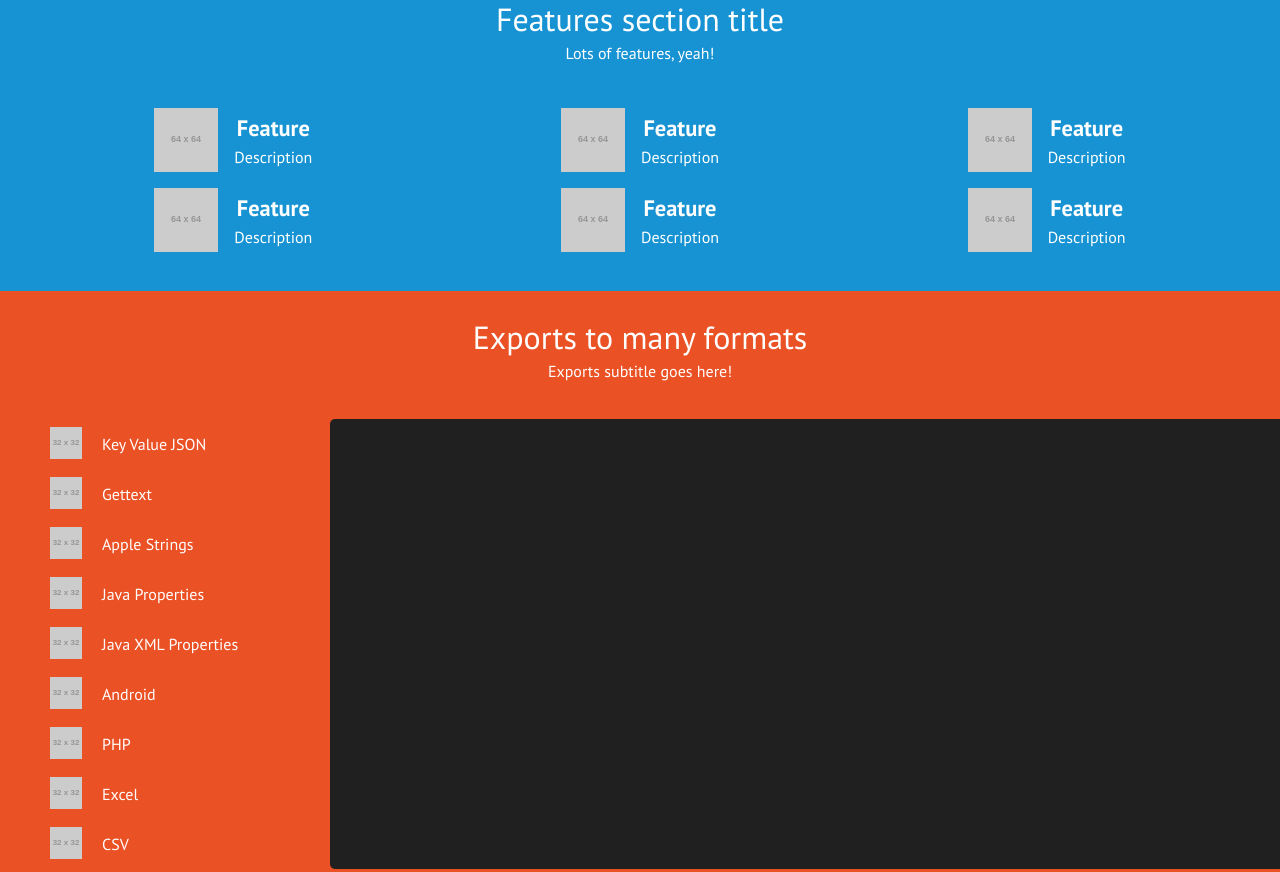
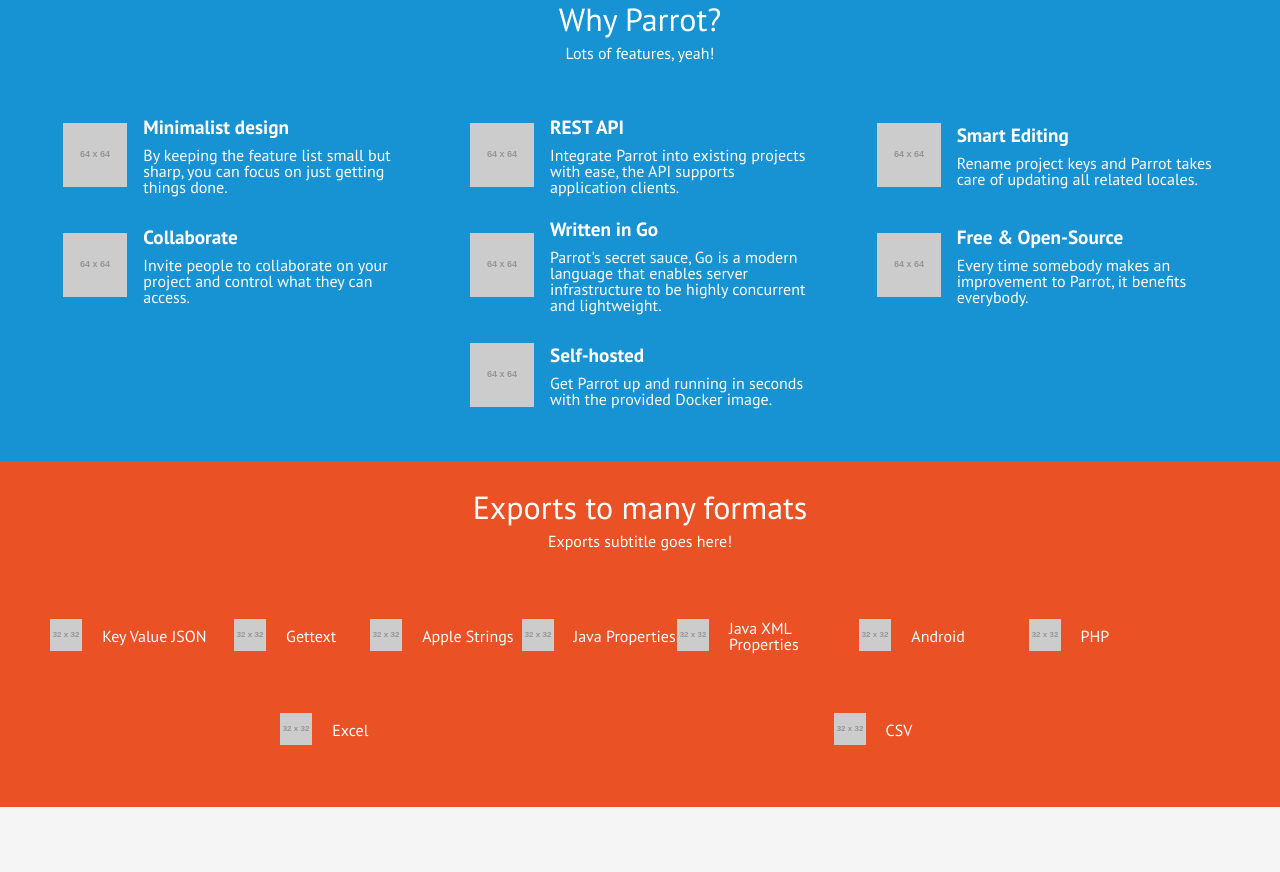
Before and after one commit to anthonynsimon/parrot.github.io, a website: page index.html in a window 1280 px wide. Shown: the part 827-1699 px from the top of the page. Drawn offline with Linux system fonts and the light colour scheme; placeholder pictures from the web are drawn by us.

Commit message:
Edit texts

```diff
--- a/css/styles.css
+++ b/css/styles.css
@@ -53,6 +53,7 @@
 
 .headmast {
     height: calc(100vh - 80px);
+    min-height: 600px;
     /*background: #ffA500;*/
     display: flex;
     flex-flow: column nowrap;
@@ -136,7 +137,7 @@
 
 .features .item {
     flex: 0 340px;
-    height: 80px;
+    height: 110px;
     display: flex;
     flex-flow: row nowrap;
     justify-content: center;
@@ -154,7 +155,9 @@
 .features .item .description h1 {
     color: #fff;
     font-weight: bold;
-    font-size: 1.4em;
+    font-size: 1.2em;
+    text-align: left;
+
 }
 
 .features .item .description p {
@@ -194,7 +197,7 @@
 }
 
 .exports .content {
-    padding-left: 50px;
+    padding: 0 50px;
     display: flex;
     flex-flow: row nowrap;
     justify-content: space-between;
@@ -202,25 +205,18 @@
 
 .exports .format-list {
     display: flex;
-    flex-flow: column nowrap;
+    flex-flow: row wrap;
     justify-content: space-around;
-    align-items: flex-start;
+    align-items: center;
 }
 
 .format-list .item {
-    flex: 1 0 50px;
+    flex: 1 0 140px;
     display: flex;
     flex-flow: row nowrap;
-    justify-content: flex-start;
+    justify-content: center;
     align-items: center;
-    width: 280px;
-}
-
-.format-view {
-    background: #202020;
-    flex: 1 0 auto;
-    border-top-left-radius: 5px;
-    border-bottom-left-radius: 5px;
+    height: 94px;
 }
 
 .format-list .item .icon {
--- a/index.html
+++ b/index.html
@@ -32,8 +32,8 @@
 
     <section class="headmast">
         <div class="headmast-intro">
-            <h1 class="title">Localization Management Platform</h1>
-            <p class="subtitle">for web, mobile, desktop software and pretty much anything!</p>
+            <h1 class="title">The self-hosted Localization Management Platform.</h1>
+            <p class="subtitle">Free and Open-Source forever.</p>
         </div>
         <figure class="headmast-image">
             <img class="image" src="images/parrot-screenshot-001.png">
@@ -43,7 +43,7 @@
     <section class="features">
 
         <div class="features-header">
-            <h1 class="title">Features section title</h1>
+            <h1 class="title">Why Parrot?</h1>
             <p class="subtitle">Lots of features, yeah!</p>
         </div>
 
@@ -53,8 +53,8 @@
                     <img src="http://placehold.it/64x64">
                 </div>
                 <div class="description">
-                    <h1 class="title">Feature</h1>
-                    <p>Description</p>
+                    <h1 class="title">Minimalist design</h1>
+                    <p>By keeping the feature list small but sharp, you can focus on just getting things done.</p>
                 </div>
             </div>
             <div class="item">
@@ -62,8 +62,8 @@
                     <img src="http://placehold.it/64x64">
                 </div>
                 <div class="description">
-                    <h1 class="title">Feature</h1>
-                    <p>Description</p>
+                    <h1 class="title">REST API</h1>
+                    <p>Integrate Parrot into existing projects with ease, the API supports application clients.</p>
                 </div>
             </div>
             <div class="item">
@@ -71,8 +71,8 @@
                     <img src="http://placehold.it/64x64">
                 </div>
                 <div class="description">
-                    <h1 class="title">Feature</h1>
-                    <p>Description</p>
+                    <h1 class="title">Smart Editing</h1>
+                    <p>Rename project keys and Parrot takes care of updating all related locales.</p>
                 </div>
             </div>
             <div class="item">
@@ -80,8 +80,8 @@
                     <img src="http://placehold.it/64x64">
                 </div>
                 <div class="description">
-                    <h1 class="title">Feature</h1>
-                    <p>Description</p>
+                    <h1 class="title">Collaborate</h1>
+                    <p>Invite people to collaborate on your project and control what they can access.</p>
                 </div>
             </div>
             <div class="item">
@@ -89,8 +89,9 @@
                     <img src="http://placehold.it/64x64">
                 </div>
                 <div class="description">
-                    <h1 class="title">Feature</h1>
-                    <p>Description</p>
+                    <h1 class="title">Written in Go</h1>
+                    <p>Parrot's secret sauce, Go is a modern language that enables server infrastructure to be highly concurrent
+                        and lightweight.</p>
                 </div>
             </div>
             <div class="item">
@@ -98,8 +99,17 @@
                     <img src="http://placehold.it/64x64">
                 </div>
                 <div class="description">
-                    <h1 class="title">Feature</h1>
-                    <p>Description</p>
+                    <h1 class="title">Free & Open-Source</h1>
+                    <p>Every time somebody makes an improvement to Parrot, it benefits everybody.</p>
+                </div>
+            </div>
+            <div class="item">
+                <div class="icon">
+                    <img src="http://placehold.it/64x64">
+                </div>
+                <div class="description">
+                    <h1 class="title">Self-hosted</h1>
+                    <p>Get Parrot up and running in seconds with the provided Docker image.</p>
                 </div>
             </div>
         </div>
@@ -187,11 +197,6 @@
                     </div>
                 </div>
             </div>
-
-            <div class="format-view">
-                <div class="content">
-                </div>
-            </div>
         </div>
     </section>
 
```
Also changed, not shown: images/file.png (added).
